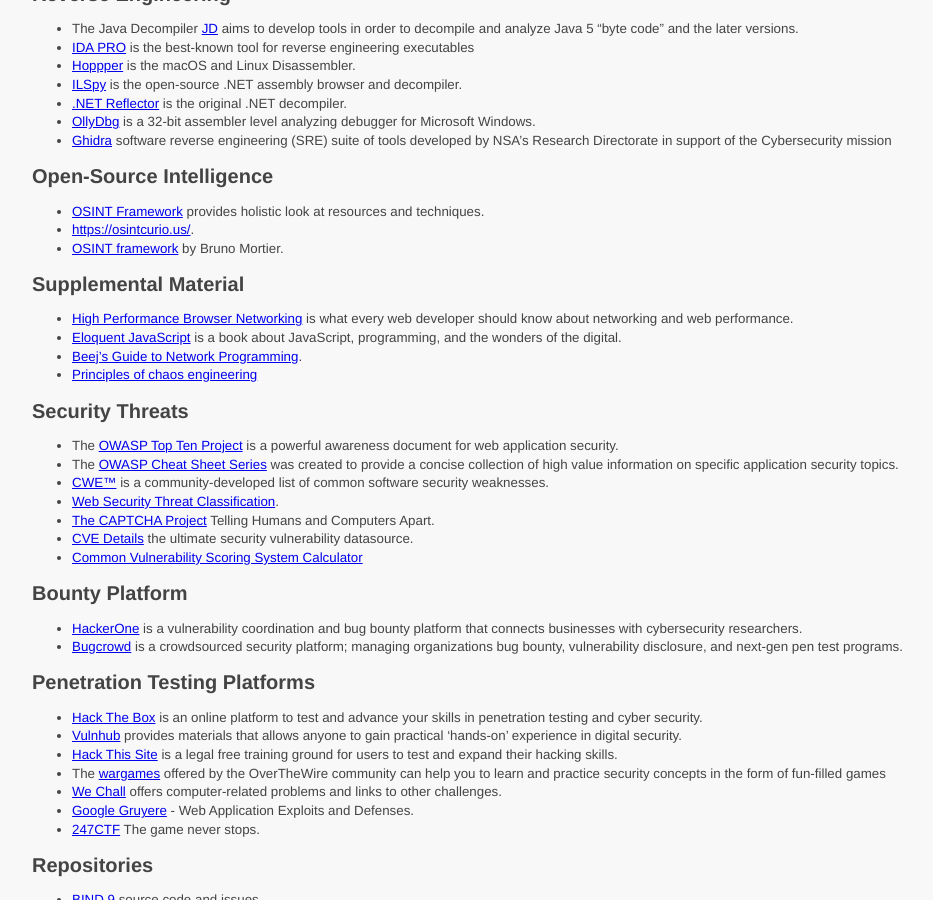
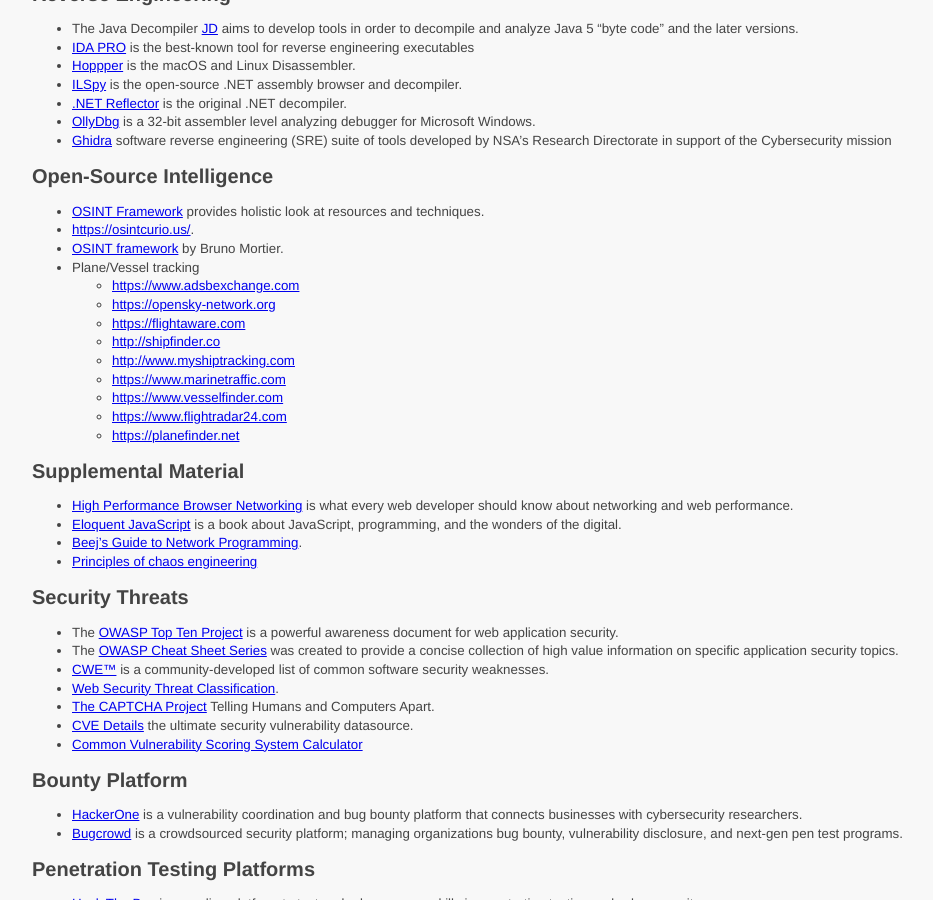
Before and after one commit to ycpcs/cs335-spring2022, a Jekyll site: the page built from resources/index.md, in a window 1280 px wide and 900 px high, scrolled down 1985 px. Shown: the whole window, without its empty margins (68-1001 px from the left). Built offline with Jekyll 4.4.1, drawn with Linux system fonts in a browser that asks for light colours.

Commit message:
add plane and vessel tracking

```diff
--- a/resources/index.md
+++ b/resources/index.md
@@ -123,6 +123,16 @@
 - [OSINT Framework](https://osintframework.com/) provides holistic look at resources and techniques.
 - [https://osintcurio.us/](https://osintcurio.us/).
 - [OSINT framework](https://start.me/p/ZME8nR/osint) by Bruno Mortier.
+- Plane/Vessel tracking
+  - [https://www.adsbexchange.com](https://www.adsbexchange.com)
+  - [https://opensky-network.org](https://opensky-network.org)
+  - [https://flightaware.com](https://flightaware.com)
+  - [http://shipfinder.co](http://shipfinder.co)
+  - [http://www.myshiptracking.com](http://www.myshiptracking.com)
+  - [https://www.marinetraffic.com](https://www.marinetraffic.com)
+  - [https://www.vesselfinder.com](https://www.vesselfinder.com)
+  - [https://www.flightradar24.com](https://www.flightradar24.com)
+  - [https://planefinder.net](https://planefinder.net)
 
 Supplemental Material
 ------------------------------------
```
